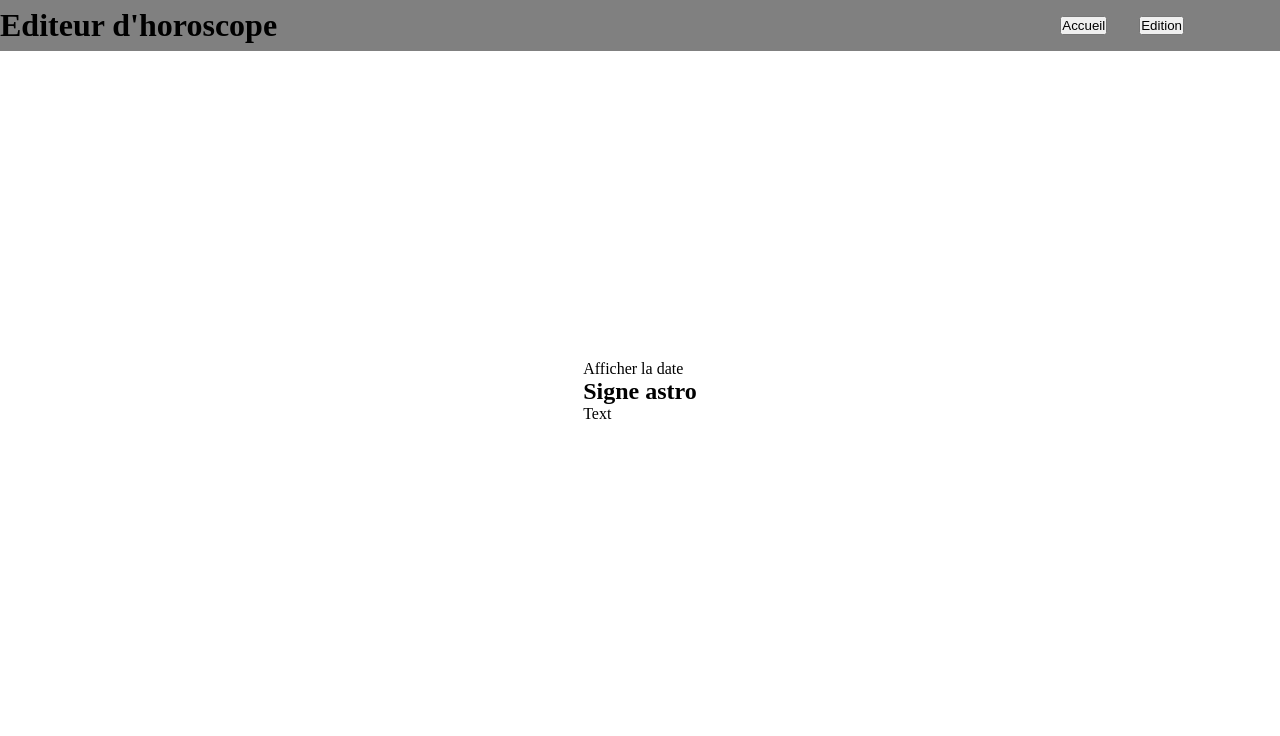
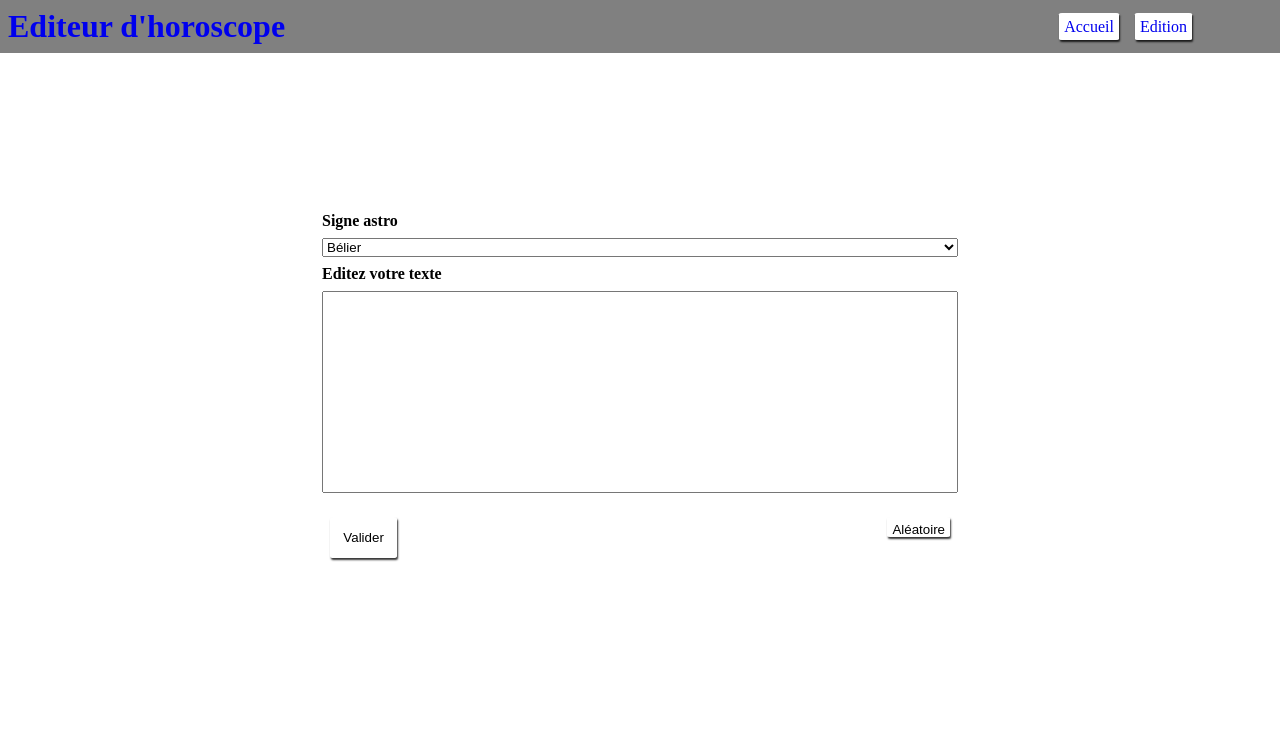
Before and after one commit to lenycherry/horoscopeEditor, a React app in the folder horoscope/: page /editor in a window 1280 px wide. Built offline with nearby package versions, Linux system fonts and the light colour scheme.

Commit message:
Feat: router route and switch, navbar buttons. style: home and edtion page layout, form layout + select sign option^C

```diff
--- a/horoscope/package.json
+++ b/horoscope/package.json
@@ -8,6 +8,7 @@
     "@testing-library/user-event": "^12.8.3",
     "react": "^17.0.2",
     "react-dom": "^17.0.2",
+    "react-router-dom": "^5.2.0",
     "react-scripts": "4.0.3",
     "web-vitals": "^1.1.2"
   },
--- a/horoscope/src/components/App/index.js
+++ b/horoscope/src/components/App/index.js
@@ -1,14 +1,21 @@
 import React from 'react';
+import { BrowserRouter as Router, Route, Switch } from 'react-router-dom';
 import '../../App.css';
 import Header from '../Header';
 import Home from '../Home';
+import ErrorPage from '../ErrorPage';
+import Editor from '../Editor';
 
 function App() {
   return (
-    <div>
+    <Router>
       <Header />
-      <Home />
-    </div>
+      <Switch>
+        <Route exact path="/" component={Home} />
+        <Route path="/editor" component={Editor} />
+        <Route component={ErrorPage} />
+      </Switch>
+    </Router>
   );
 }
 
--- a/horoscope/src/components/Editor/editor.css
+++ b/horoscope/src/components/Editor/editor.css
@@ -0,0 +1,35 @@
+.editor-main-content{
+    display: flex;
+    justify-content: center;
+    align-items: center;
+    width: 100vw;
+    height: 85vh;
+}
+.form-content{
+    display: flex;
+    flex-direction: column;
+}
+.btn-form-bloc{
+    display: flex;
+    justify-content: space-between;
+    margin: 1em 0;
+}
+label{
+    font-weight: bold;
+    margin:0.5em 0em;
+}
+button{
+    border: none;
+    cursor: pointer;
+}
+textarea{
+    padding: 5px;
+    resize: none;
+    font-size: 1.3em;
+}
+.btn-edit{
+    padding: 1em;
+}
+.btn-random{
+  height: 1.5em;
+}
--- a/horoscope/src/components/Editor/index.js
+++ b/horoscope/src/components/Editor/index.js
@@ -1,21 +1,35 @@
-import React from 'react'
+import React from 'react';
+import './editor.css';
 
 const Editor = () => {
     return (
-        <div>
+        <div className="editor-main-content">
             <form action="" method="get" className="astro-form">
-                <div>
+                <div className="form-content">
                     <label> Signe astro</label>
-                    <input type="text" name="signe-astro" id="signe-astro" required></input>
+                    <select id="signe-astro" name='signe-astro'>
+                        <option value="belier">Bélier</option>
+                        <option value="taureau">Taureau</option>
+                        <option value="gemeaux">Gémeaux</option>
+                        <option value="cancer">Cancer</option>
+                        <option value="lion">Lion</option>
+                        <option value="vierge">Vierge</option>
+                        <option value="balance">Balance</option>
+                        <option value="scorpion">Scorpion</option>
+                        <option value="sagitaire">Sagittaire</option>
+                        <option value="capricorne">Capricorne</option>
+                        <option value="verseau">Verseau</option>
+                        <option value="poissons">Poissons</option>
+
+                    </select>
                 </div>
-                <div>
+                <div className="form-content">
                     <label>Editez votre texte</label>
-                <textarea id="text-astro" name="text-astro" rows="10" cols="33" required></textarea>
+                <textarea id="text-astro" name="text-astro" rows="10" cols="60" required></textarea>
                 </div>
-                <div>
-                <button>Créer</button>
-                <button>Editer</button>
-                <button>Aléatoire</button>
+                <div className="btn-form-bloc">
+                <button className="btn btn-edit">Valider</button>
+                <button className="btn btn-random">Aléatoire</button>
                 </div>
             </form>
         </div>
--- /dev/null
+++ b/horoscope/src/components/ErrorPage/index.js
@@ -0,0 +1,11 @@
+import React from 'react'
+
+const ErrorPage = () => {
+    return (
+        <div>
+            <h2>Oups une erreur est survenue !</h2>
+        </div>
+    )
+}
+
+export default ErrorPage
--- a/horoscope/src/components/Header/header.css
+++ b/horoscope/src/components/Header/header.css
@@ -8,6 +8,16 @@
 .navbar{
 margin-right: 5rem;
 }
-button{
-    margin: 1rem;
+.btn{
+    margin: 0.5rem;
+    text-decoration: none;
+    background-color: white;
+    border-radius: 5%;
+    padding: 5px;
+    box-shadow: 1px 2px 2px rgba(0, 0, 0, 0.8);
+
 }
+.title{
+    text-decoration: none;
+    margin: 0.5rem;
+}
--- a/horoscope/src/components/Header/index.js
+++ b/horoscope/src/components/Header/index.js
@@ -1,13 +1,14 @@
 import React from 'react';
+import { Link } from 'react-router-dom';
 import './header.css';
 
 const Header = () => {
     return (
         <header className="banner-container">
-            <h1>Editeur d'horoscope</h1>
+            <Link className="title" to="/"><h1>Editeur d'horoscope</h1></Link>
             <div className="navbar">
-                <button className="home-button">Accueil</button>
-                <button className="editpage-button">Edition</button>
+                <Link className="btn home-Link" to="/">Accueil</Link>
+                <Link className="btn editpage-Link" to="/editor">Edition</Link>
             </div>
 
         </header>
--- a/horoscope/src/components/Home/home.css
+++ b/horoscope/src/components/Home/home.css
@@ -5,6 +5,12 @@ main {
     justify-content: center;
     align-items: center;
 }
-.article{
+
+article {
     display: flex;
+    flex-direction: column;
+    text-align: center;
+    border: solid 1px gray;
+    border-radius: 5%;
+    padding: 10px;
 }
```
Also changed, not shown: 1 other file.
